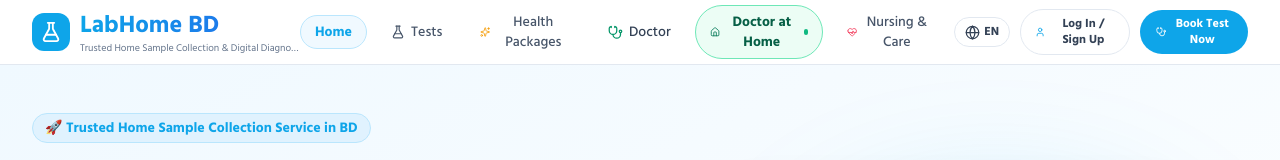
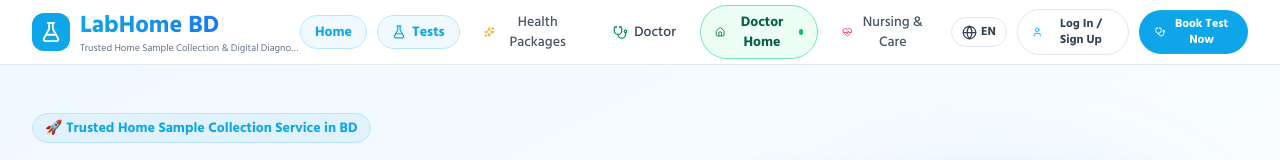
Before and after one commit to eclinicbd/eclinic, a React (Vite) app: page / in a window 1280 px wide. Shown: the top 160 px of the page. Built offline with nearby package versions, Linux system fonts and the light colour scheme; no server answers; the database is empty.

Commit message:
ui: update navigation styling and rename Doctor Home service

```diff
--- a/App.tsx
+++ b/App.tsx
@@ -1086,10 +1086,10 @@ export default function App() {
                 {siteSettings.showPopularTestsSection !== false && (
                   <button
                     onClick={() => navigateToTests()}
-                    className={`px-3.5 py-1.5 rounded-full transition-all flex items-center gap-1.5 ${
+                    className={`px-3.5 py-1.5 rounded-full transition-all flex items-center gap-1.5 font-bold shadow-2xs cursor-pointer ${
                       currentView === 'tests'
-                        ? 'bg-sky-50 text-primary font-bold border border-sky-200 shadow-2xs'
-                        : 'text-slate-600 hover:text-primary hover:bg-slate-50'
+                        ? 'bg-sky-100 text-sky-800 border border-sky-300 ring-2 ring-sky-200'
+                        : 'bg-sky-50 text-primary hover:bg-sky-100 border border-sky-200'
                     }`}
                   >
                     <FlaskConical size={14} />
@@ -1127,14 +1127,14 @@ export default function App() {
                   </button>
                 )}
 
-                {/* Doctor at Home (Home Visit Service) */}
+                {/* Doctor Home (Renamed from Doctor at Home) */}
                 <button
                   onClick={() => handleOpenDoctorAtHomeModal()}
                   className="px-3.5 py-1.5 rounded-full transition-all flex items-center gap-1.5 text-emerald-800 bg-emerald-50 hover:bg-emerald-100 border border-emerald-300 font-bold shadow-2xs cursor-pointer"
-                  title={language === 'bn' ? 'বাসায় ডাক্তার বুক করুন' : 'Book Doctor at Home'}
+                  title={language === 'bn' ? 'ডাক্তার হোম' : 'Doctor Home'}
                 >
                   <Home size={14} className="text-emerald-700" />
-                  <span>{language === 'bn' ? 'বাসায় ডাক্তার' : 'Doctor at Home'}</span>
+                  <span>{language === 'bn' ? 'ডাক্তার হোম' : 'Doctor Home'}</span>
                   <span className="w-1.5 h-1.5 rounded-full bg-emerald-500 animate-pulse" />
                 </button>
 
@@ -2243,7 +2243,7 @@ export default function App() {
                     className="hover:text-emerald-400 text-emerald-300 font-bold transition-colors cursor-pointer flex items-center gap-1.5"
                   >
                     <Home size={14} className="text-emerald-400" />
-                    <span>{language === 'bn' ? 'Doctor at Home (বাসায় ডাক্তার সেবা)' : 'Doctor at Home Service'}</span>
+                    <span>{language === 'bn' ? 'Doctor Home (ডাক্তার হোম)' : 'Doctor Home Service'}</span>
                   </button>
                 </li>
                 {isDoctorModuleActive && (
--- a/components/DoctorAtHomeBookingModal.tsx
+++ b/components/DoctorAtHomeBookingModal.tsx
@@ -584,7 +584,7 @@ export const DoctorAtHomeBookingModal: React.FC<DoctorAtHomeBookingModalProps> =
             </div>
             <div>
               <h2 className="text-xl sm:text-2xl font-black text-white leading-tight">
-                {isBn ? 'Doctor at Home (বাসায় ডাক্তার)' : 'Doctor at Home'}
+                {isBn ? 'Doctor Home (ডাক্তার হোম)' : 'Doctor Home'}
               </h2>
               <p className="text-emerald-100 text-xs sm:text-sm mt-0.5">
                 {isBn
```
